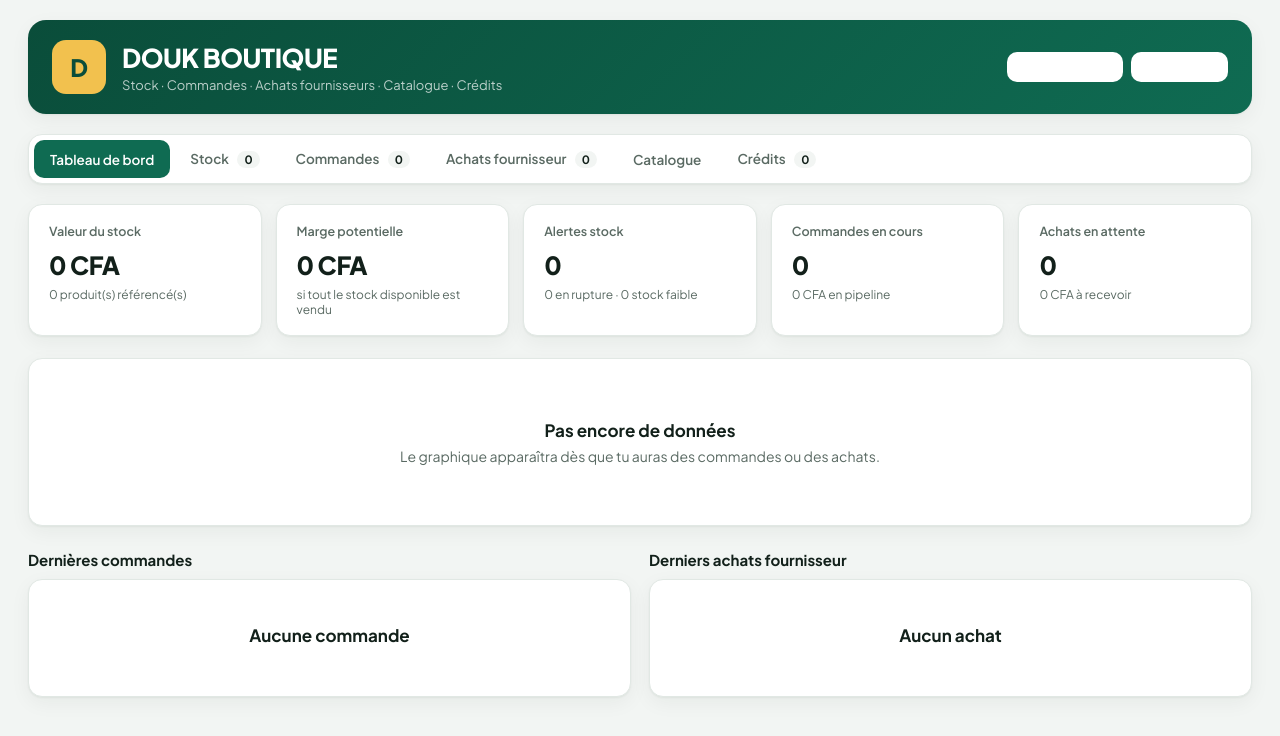
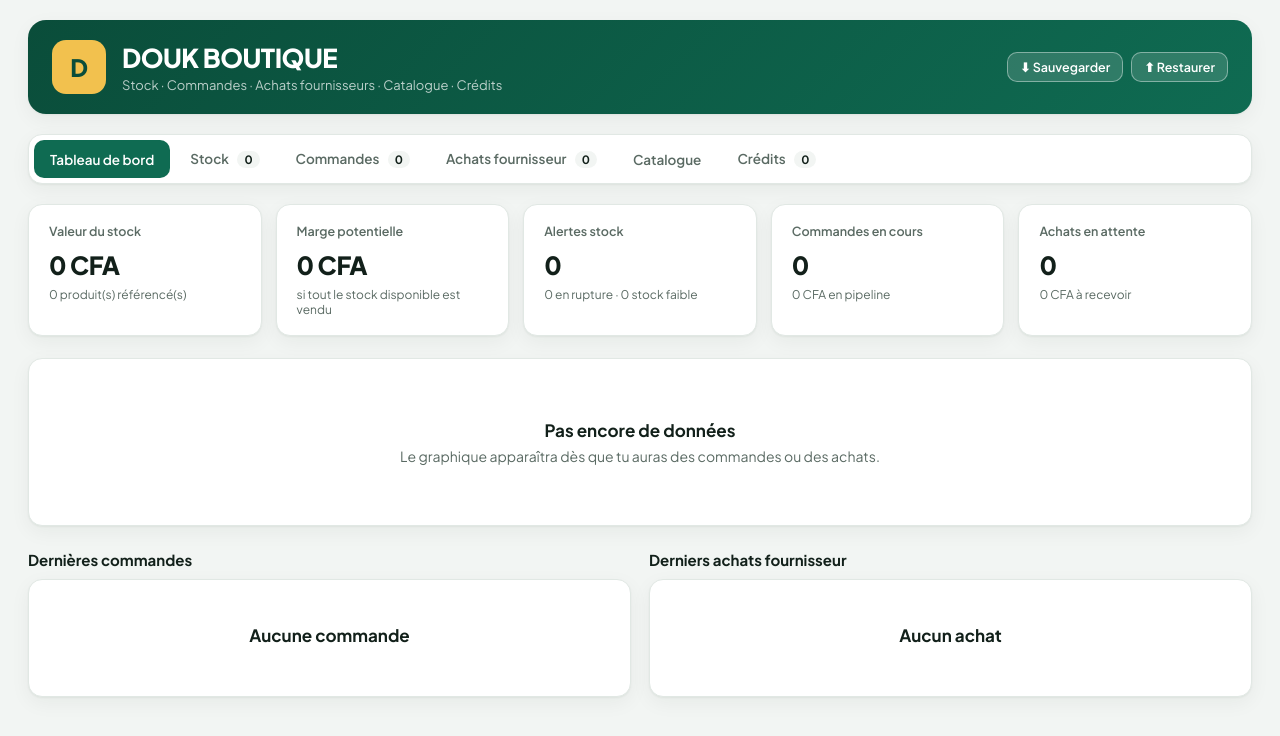
Before and after one commit to doukouresekou5/gestionnaire-douk-boutique, a plain HTML site: page index.html in a window 1280 px wide. Drawn offline with Linux system fonts and the light colour scheme.

Commit message:
Add files via upload

```diff
--- a/index.html
+++ b/index.html
@@ -33,8 +33,8 @@ input:focus,select:focus{border-color:var(--petrol)!important;}
 h1{font-weight:800;font-size:26px;margin:0;letter-spacing:-.02em;outline:none;cursor:text;}
 h1:hover{color:#F2C14E;}
 .subtitle{color:rgba(255,255,255,.72);font-size:13px;margin-top:3px;}
-.masthead .btn.ghost{color:#fff;border-color:rgba(255,255,255,.35);}
-.masthead .btn.ghost:hover{background:rgba(255,255,255,.12);border-color:#fff;color:#fff;}
+.masthead button.btn.ghost{background:rgba(255,255,255,.14);color:#fff;border-color:rgba(255,255,255,.4);}
+.masthead button.btn.ghost:hover{background:rgba(255,255,255,.26);border-color:#fff;color:#fff;}
 
 /* onglets */
 .tabs{display:flex;gap:4px;padding:5px;background:var(--card);border:1px solid var(--rule);border-radius:14px;margin-bottom:20px;overflow-x:auto;box-shadow:var(--shadow);}
```
